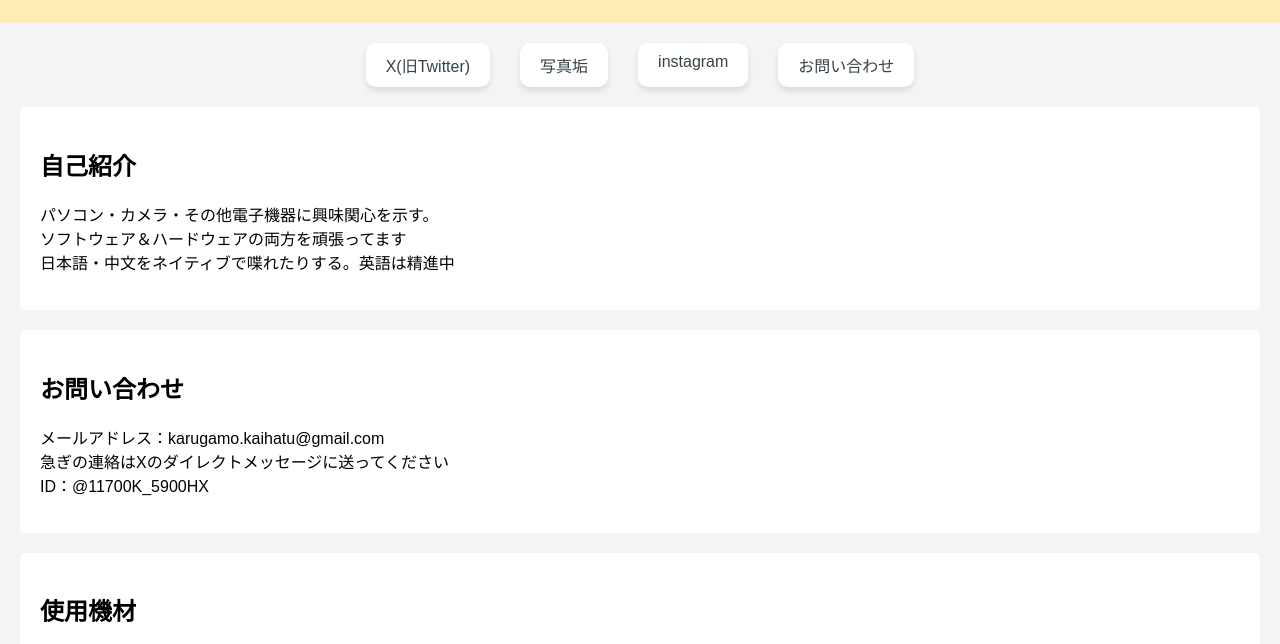
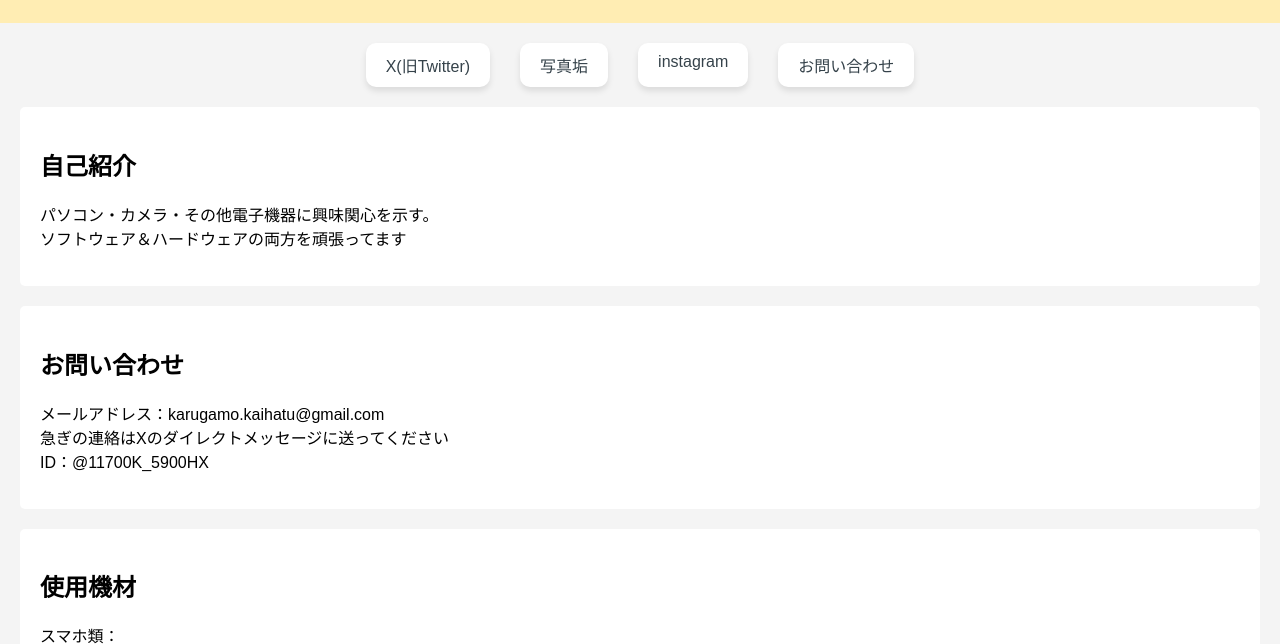
Before and after one commit to Karugamo-Kaihatu/HP, a plain HTML site: page index.html in a window 1280 px wide. Shown: the part 126-770 px from the top of the page. Drawn offline with Linux system fonts and the light colour scheme.

Commit message:
Update index.html

```diff
--- a/index.html
+++ b/index.html
@@ -71,7 +71,7 @@
 
 <section id="about">
   <h2>自己紹介</h2>
-  <p>パソコン・カメラ・その他電子機器に興味関心を示す。 <br>ソフトウェア＆ハードウェアの両方を頑張ってます <br>日本語・中文をネイティブで喋れたりする。英語は精進中
+  <p>パソコン・カメラ・その他電子機器に興味関心を示す。 <br>ソフトウェア＆ハードウェアの両方を頑張ってます
 
   </p>
 
```
